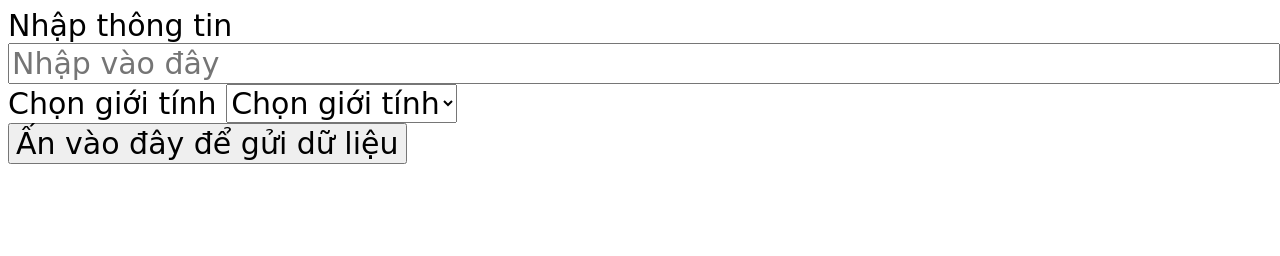
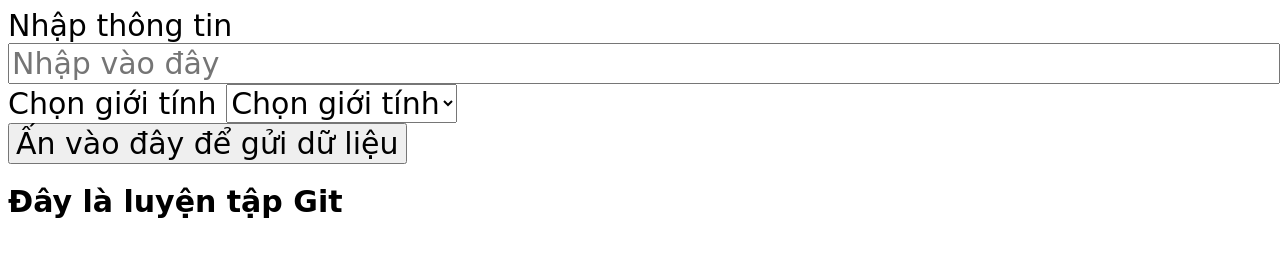
Before and after one commit to thanhfullstack/practice-git, a plain HTML site: page index.html in a window 1280 px wide. Drawn offline with Linux system fonts and the light colour scheme.

Commit message:
push up second

```diff
--- a/index.html
+++ b/index.html
@@ -30,5 +30,8 @@
             <button type="submit">Ấn vào đây để gửi dữ liệu</button>
         </form>
     </div>
+    <div class="content">
+        <h1>Đây là luyện tập Git</h1>
+    </div>
 </body>
 </html>
```
